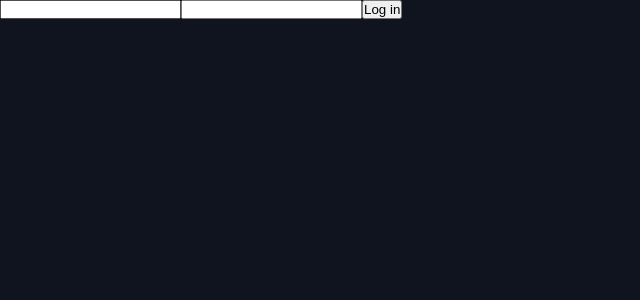
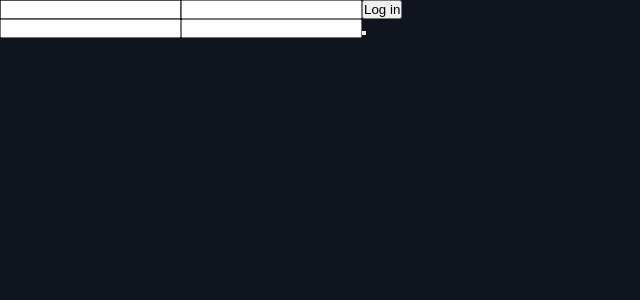
Before and after one commit to nemanjamalesija/cinema-100, a React (Vite) app: page / in a window 1280 px wide. Shown: the top 300 px of the page, without its empty margins (0-640 px from the left). Built offline with nearby package versions, Linux system fonts and the light colour scheme.

Commit message:
Start working on sign up

```diff
--- a/src/pages/LogInPage.tsx
+++ b/src/pages/LogInPage.tsx
@@ -9,6 +9,8 @@ import { useAppContext } from '../context';
 const LogInPage = () => {
   const [email, setEmail] = useState('');
   const [password, setPassword] = useState('');
+  const [emailSignUp, setEmailSignUp] = useState('');
+  const [passwordSignUp, setPasswordSignUp] = useState('');
   const navigate = useNavigate();
   const { db } = initialize();
 
@@ -54,6 +56,11 @@ const LogInPage = () => {
           Log in
         </button>
       </form>
+      <form className='signUp__form'>
+        <input type='text' value={emailSignUp} />
+        <input type='password' value={passwordSignUp} />
+        <button type='submit' className='signUp'></button>
+      </form>
     </div>
   );
 };
```
Also changed, not shown: src/components/SignIn.tsx (added, +7 -0 lines), src/components/SignUp.tsx (added, +7 -0 lines).
